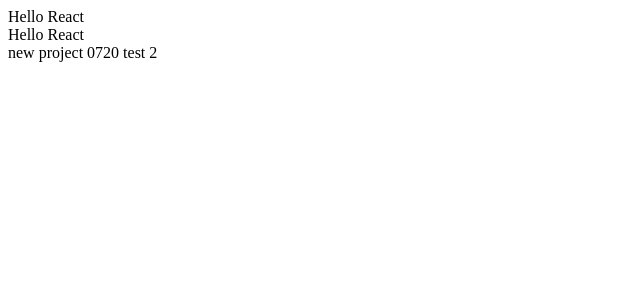
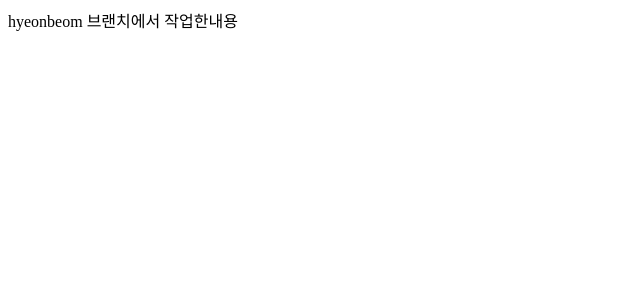
Before and after one commit to ssong91DEV/react-project, a React (Create React App) app in the folder react-cra-project/: page / in a window 1280 px wide. Shown: the top 300 px of the page, without its empty margins (0-640 px from the left). Built offline with nearby package versions, Linux system fonts and the light colour scheme.

Commit message:
현범브랜치에서 작업한내용

```diff
--- a/react-cra-project/src/App.js
+++ b/react-cra-project/src/App.js
@@ -1,9 +1,7 @@
 function App() {
   return (
     <div className="App">
-      <div>Hello React</div>
-      <div>Hello React</div>
-      <div>new project 0720 test 2</div>
+      <div>hyeonbeom 브랜치에서 작업한내용</div>
     </div>
   );
 }
```
